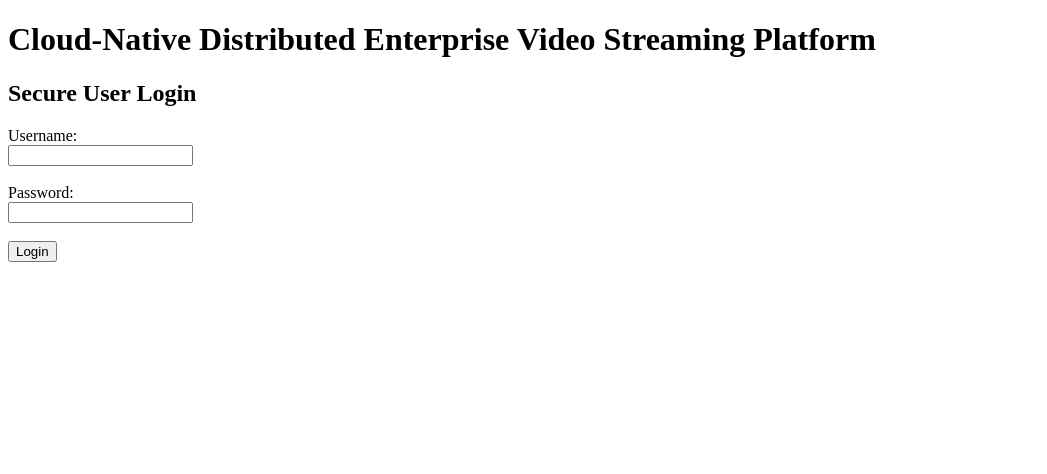
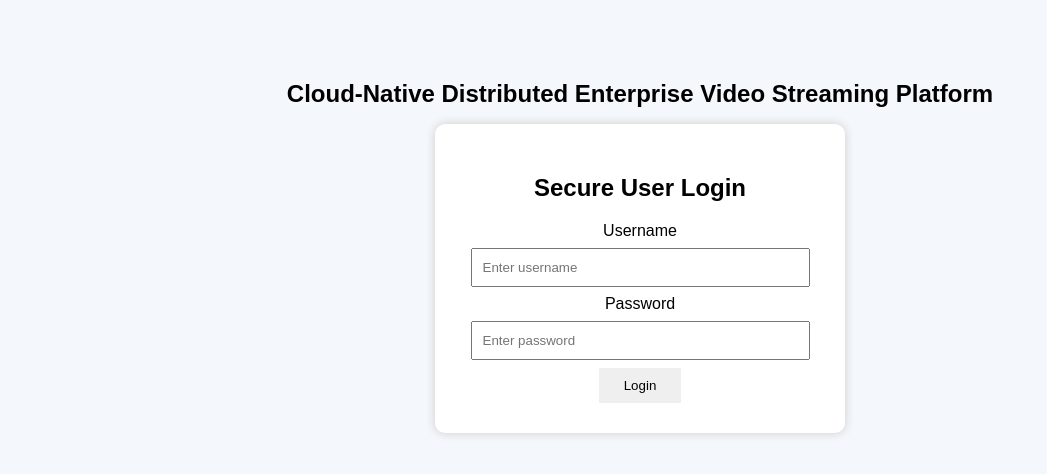
Before and after one commit to rohitzme/CloudVideoStreaming, a plain HTML site: page frontend/login.html in a window 1280 px wide. Shown: the whole page, without its empty margins (0-1047 px from the left). Drawn offline with Linux system fonts and the light colour scheme.

Commit message:
Improve secure login interface

```diff
--- a/frontend/login.html
+++ b/frontend/login.html
@@ -2,22 +2,61 @@
 <html>
 <head>
     <title>Secure User Login</title>
+
+    <style>
+        body {
+            font-family: Arial, sans-serif;
+            text-align: center;
+            margin-top: 80px;
+            background-color: #f4f7fb;
+        }
+
+        .login-container {
+            background-color: white;
+            width: 350px;
+            margin: auto;
+            padding: 30px;
+            border-radius: 10px;
+            box-shadow: 0 0 10px #ccc;
+        }
+
+        input {
+            width: 90%;
+            padding: 10px;
+            margin: 8px 0;
+        }
+
+        button {
+            padding: 10px 25px;
+            cursor: pointer;
+            border: none;
+        }
+
+        h1 {
+            font-size: 24px;
+        }
+    </style>
 </head>
+
 <body>
 
     <h1>Cloud-Native Distributed Enterprise Video Streaming Platform</h1>
 
-    <h2>Secure User Login</h2>
+    <div class="login-container">
+        <h2>Secure User Login</h2>
 
-    <form onsubmit="return validateLogin()">
-        <label>Username:</label><br>
-        <input type="text" id="username"><br><br>
+        <form onsubmit="return validateLogin()">
 
-        <label>Password:</label><br>
-        <input type="password" id="password"><br><br>
+            <label>Username</label><br>
+            <input type="text" id="username" placeholder="Enter username"><br>
 
-        <button type="submit">Login</button>
-    </form>
+            <label>Password</label><br>
+            <input type="password" id="password" placeholder="Enter password"><br>
+
+            <button type="submit">Login</button>
+
+        </form>
+    </div>
 
     <script>
         function validateLogin() {
@@ -34,7 +73,7 @@
                 return false;
             }
 
-            alert("Login details validated successfully.");
+            alert("Login successful!");
             return false;
         }
     </script>
```
